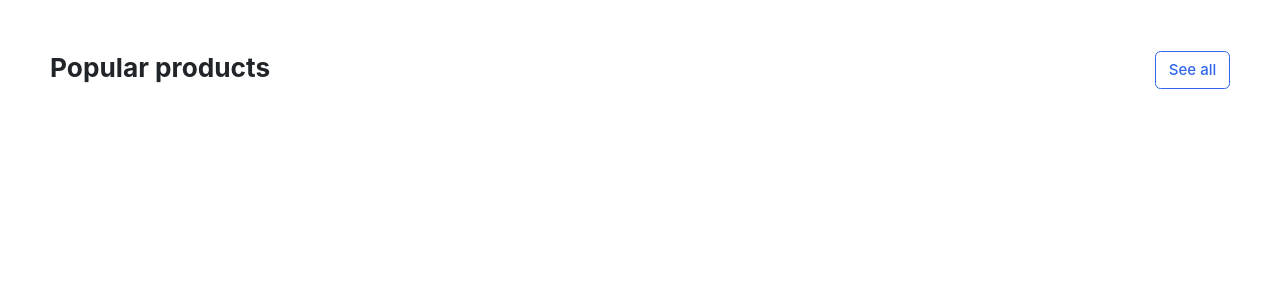
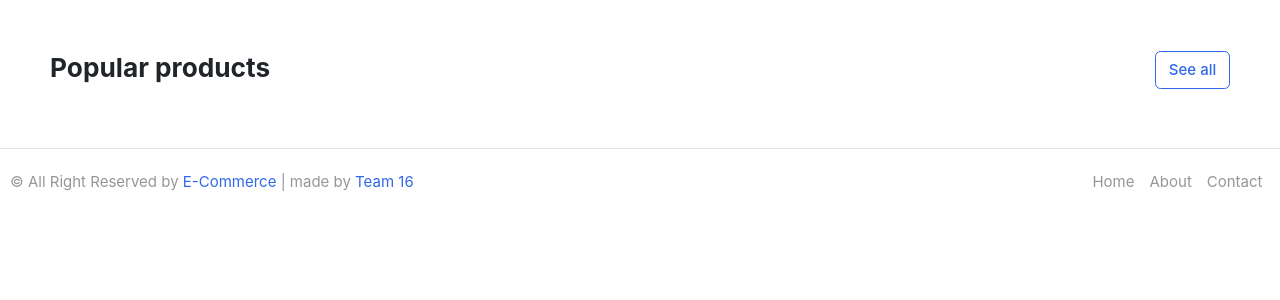
Before and after one commit to Ameeruddin0601/Django-Ecom-Project, a Django app: template templates/home.html in a window 1280 px wide. Shown: the part 457-757 px from the top of the page. Run offline with Django 3.2, Linux system fonts and the light colour scheme; the template is opened without the code that fills it, so the values that code supplies are empty; some libraries are stand-ins or nearby versions; some web fonts are replaced.

Commit message:
added footer

```diff
--- a/templates/base.html
+++ b/templates/base.html
@@ -37,3 +37,5 @@ $(document).ready(function() {
     {% block content %}
 
     {% endblock %}
+
+	{% include 'includes/footer.html' %}
--- a/templates/includes/footer.html
+++ b/templates/includes/footer.html
@@ -1,24 +1,17 @@
 {% load static %}
 <!-- ========================= FOOTER ========================= -->
-<footer class="section-footer border-top">
-	<div class="container">
-		<section class="footer-bottom border-top row">
-			<div class="col-md-2">
-				<p class="text-muted"> &copy 2019 Company name </p>
-			</div>
-			<div class="col-md-8 text-md-center">
-				<span  class="px-2">info@pixsellz.io</span>
-				<span  class="px-2">+879-332-9375</span>
-				<span  class="px-2">Street name 123, Avanue abc</span>
-			</div>
-			<div class="col-md-2 text-md-right text-muted">
-				<i class="fab fa-lg fa-cc-visa"></i>
-				<i class="fab fa-lg fa-cc-paypal"></i>
-				<i class="fab fa-lg fa-cc-mastercard"></i>
-			</div>
-		</section>
-	</div><!-- //container -->
-</footer>
+	<footer class="d-flex flex-wrap justify-content-between align-items-center py-3 my-4 border-top">
+		<div class="col-md-4 d-flex align-items-center">
+			<span class="text-muted">&copy; All Right Reserved by <a href="/"
+					class="text-decoration-none link-danger">E-Commerce</a> | made by <a href="/" class="text-decoration-none link-danger">Team 16</a></span>
+		</div>
+
+		<ul class="nav col-md-4 justify-content-end">
+			<li class="nav-item"><a href="#" class="nav-link px-2 text-muted">Home</a></li>
+			<li class="nav-item"><a href="#" class="nav-link px-2 text-muted">About</a></li>
+			<li class="nav-item"><a href="#" class="nav-link px-2 text-muted">Contact</a></li>
+		</ul>
+	</footer>
 <!-- ========================= FOOTER END // ========================= -->
 
 </body>
```
